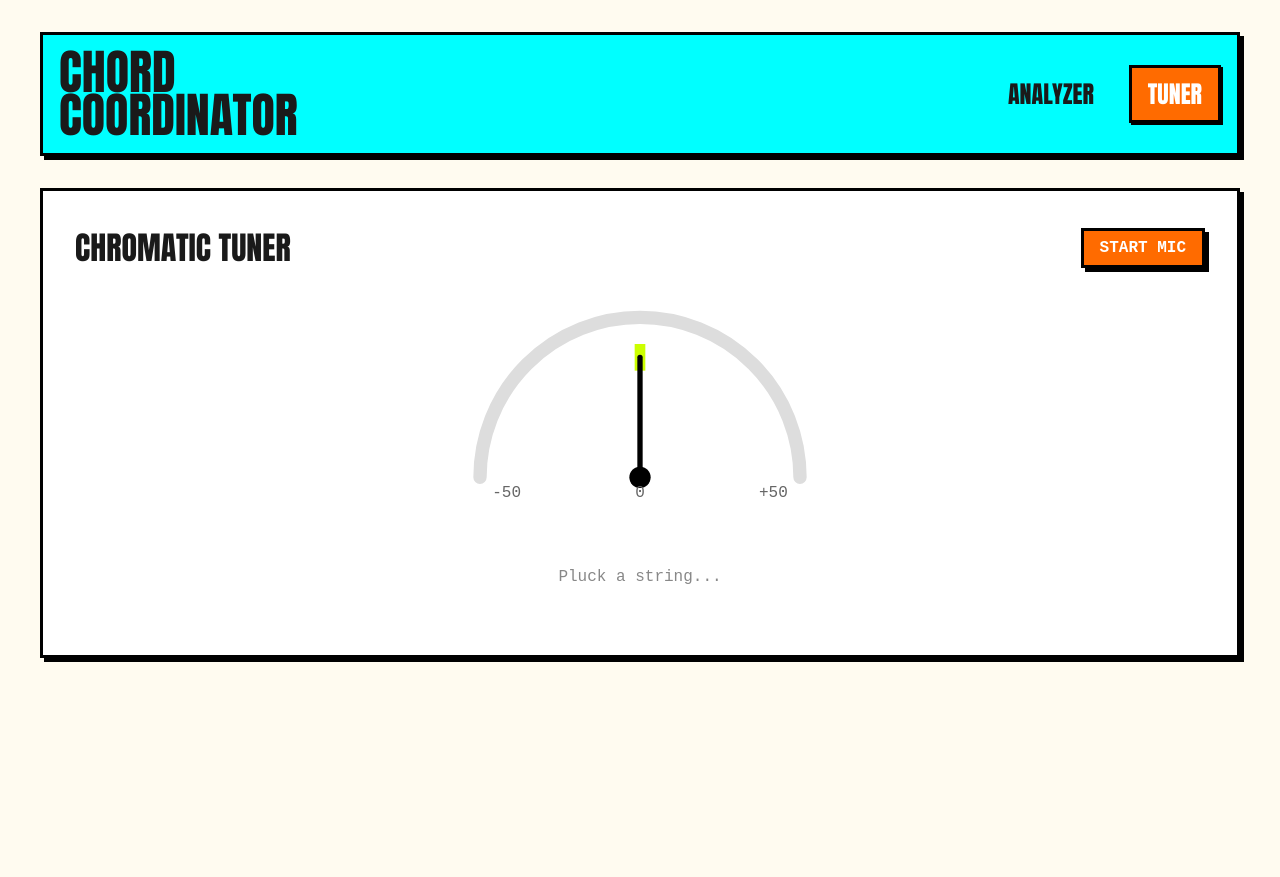
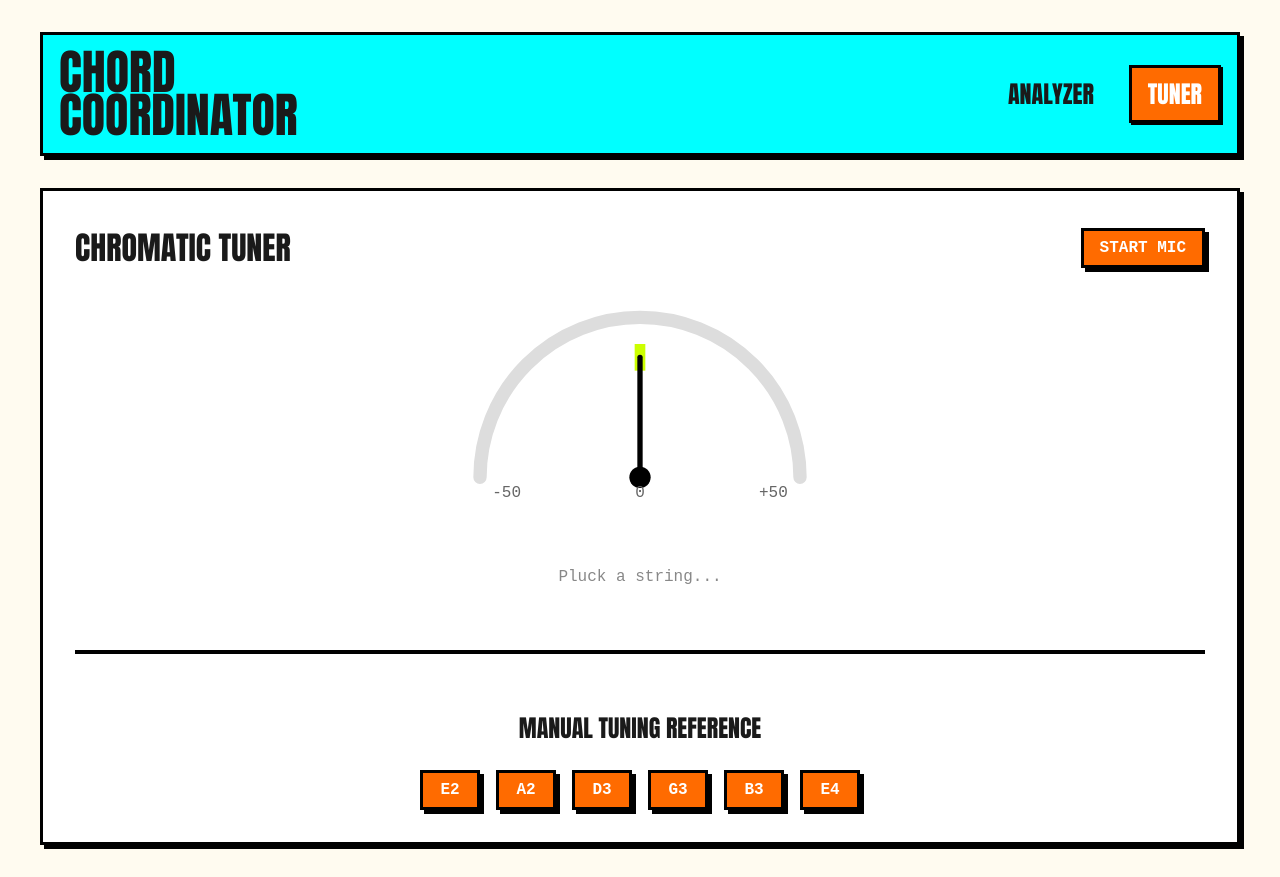
Before and after one commit to johnkntran/guitar, a Vue app in the folder frontend/: page /tuner in a window 1280 px wide. Before the commit the page ends 800 px from the top, so only its background shows below. Built offline with nearby package versions, Linux system fonts and the light colour scheme.

Commit message:
Add buttons to generate tones for standard tuning.

```diff
--- /dev/null
+++ b/frontend/src/composables/useToneGenerator.ts
@@ -0,0 +1,76 @@
+import { ref, onUnmounted } from 'vue'
+
+export function useToneGenerator() {
+    const isPlaying = ref(false)
+    const currentToneHz = ref<number | null>(null)
+    const audioContext = ref<AudioContext | null>(null)
+    let oscillator: OscillatorNode | null = null
+    let gainNode: GainNode | null = null
+
+    function stopTone() {
+        if (oscillator) {
+            try {
+                oscillator.stop()
+                oscillator.disconnect()
+            } catch (e) {
+                // Ignore if already stopped
+            }
+            oscillator = null
+        }
+        isPlaying.value = false
+        currentToneHz.value = null
+    }
+
+    // Wait, I referenced currentHz above but defined currentToneHz.
+    // Let me correct that in the implementation below.
+
+    function playTone(hz: number) {
+        // If already playing this tone, stop it (toggle off)
+        if (isPlaying.value && currentToneHz.value === hz) {
+            stopTone()
+            return
+        }
+
+        // If playing another tone, stop it first
+        if (isPlaying.value) {
+            stopTone()
+        }
+
+        // Init AudioContext if needed
+        if (!audioContext.value) {
+            audioContext.value = new (window.AudioContext || (window as any).webkitAudioContext)()
+        }
+
+        // Create Oscillator
+        oscillator = audioContext.value!.createOscillator()
+        oscillator.type = 'sine' // tailored for simple tuning tone
+        oscillator.frequency.value = hz
+
+        // Create Gain Node (Volume control)
+        gainNode = audioContext.value!.createGain()
+        gainNode.gain.value = 0.5 // 50% volume to not blast ears
+
+        // Connect: Osc -> Gain -> Destination
+        oscillator.connect(gainNode)
+        gainNode.connect(audioContext.value!.destination)
+
+        oscillator.start()
+        isPlaying.value = true
+        currentToneHz.value = hz
+    }
+
+    onUnmounted(() => {
+        stopTone()
+        if (audioContext.value) {
+            audioContext.value.close()
+            audioContext.value = null
+        }
+    })
+
+    return {
+        isPlaying,
+        currentToneHz,
+        playTone,
+        stopTone
+    }
+}
--- a/frontend/src/views/TunerView.vue
+++ b/frontend/src/views/TunerView.vue
@@ -1,8 +1,10 @@
 <script setup lang="ts">
 import { ref, watch } from 'vue'
 import { useAudioAnalyzer } from '../composables/useAudioAnalyzer'
+import { useToneGenerator } from '../composables/useToneGenerator'
 
 const { isListening, currentHz, startListening, stopListening } = useAudioAnalyzer()
+const { playTone, currentToneHz, isPlaying } = useToneGenerator()
 
 interface TunerResult {
     note: string
@@ -15,7 +17,16 @@ interface TunerResult {
 
 const tunerData = ref<TunerResult | null>(null)
 const lastFetch = ref(0)
-const needleAngle = ref(0) // -45 to 45 degrees usually
+const needleAngle = ref(0)
+
+const TUNING_NOTES = [
+    { name: 'E2', hz: 82.41 },
+    { name: 'A2', hz: 110.00 },
+    { name: 'D3', hz: 146.83 },
+    { name: 'G3', hz: 196.00 },
+    { name: 'B3', hz: 246.94 },
+    { name: 'E4', hz: 329.63 }
+]
 
 // Create a throttled/debounced fetch
 watch(currentHz, async (newHz) => {
@@ -103,6 +114,21 @@ function toggleMic() {
             <p>Pluck a string...</p>
         </div>
     </div>
+
+    <div class="manual-tuning">
+        <h3>MANUAL TUNING REFERENCE</h3>
+        <div class="tone-buttons">
+            <button
+                v-for="tone in TUNING_NOTES"
+                :key="tone.name"
+                class="neo-button tone-btn"
+                :class="{ active: isPlaying && currentToneHz === tone.hz }"
+                @click="playTone(tone.hz)"
+            >
+                {{ tone.name }}
+            </button>
+        </div>
+    </div>
   </div>
 </template>
 
@@ -111,6 +137,35 @@ function toggleMic() {
     text-align: center;
     padding: 2rem;
     min-height: 400px;
+}
+
+.manual-tuning {
+    margin-top: 3rem;
+    padding-top: 2rem;
+    border-top: 4px solid var(--color-border);
+
+    h3 {
+        font-family: var(--font-heading);
+        font-size: 1.5rem;
+        margin-bottom: 1.5rem;
+    }
+}
+
+.tone-buttons {
+    display: flex;
+    flex-wrap: wrap;
+    gap: 1rem;
+    justify-content: center;
+}
+
+.tone-btn {
+    min-width: 60px;
+
+    &.active {
+        background: var(--color-secondary);
+        transform: translate(2px, 2px);
+        box-shadow: 2px 2px 0 var(--color-border);
+    }
 }
 
 .tuner-header {
```
Also changed, not shown: 1 other file (tests, documents, lock files or other folders).
